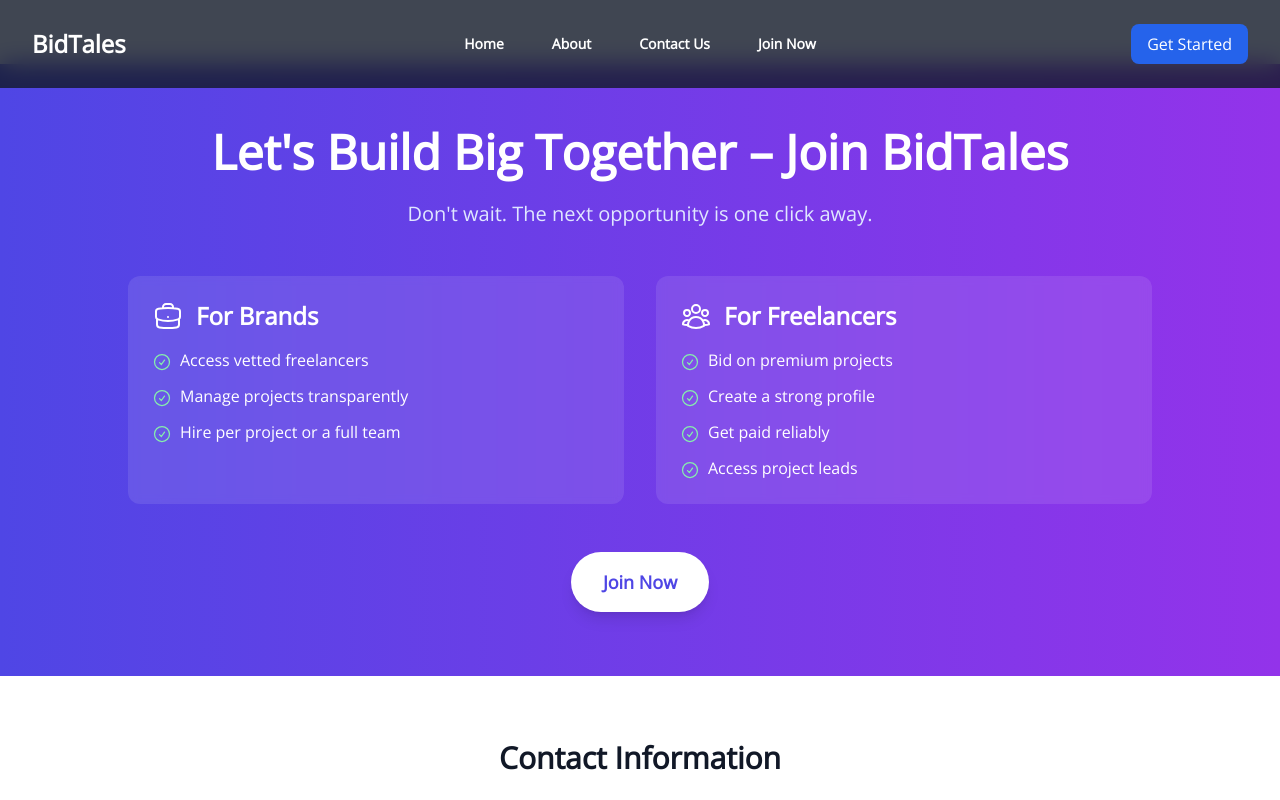
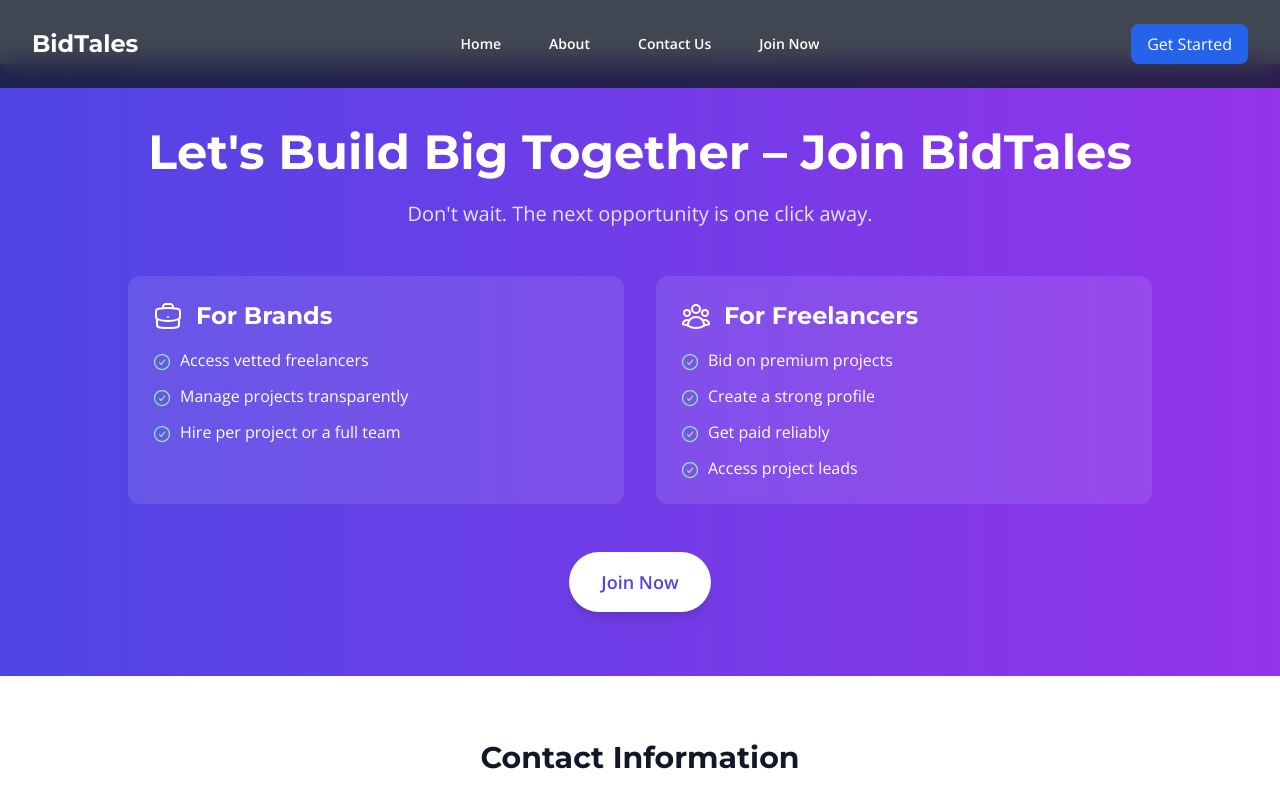
Before and after one commit to mayankvagadia/Bidtales, a React (Vite) app: page /contact in a window 1280 px wide. Shown: the top 800 px of the page. Built offline with nearby package versions, Linux system fonts and the light colour scheme.

Commit message:
font family added

```diff
--- a/package.json
+++ b/package.json
@@ -11,6 +11,8 @@
     "preview": "vite preview"
   },
   "dependencies": {
+    "@fontsource/montserrat": "^5.2.5",
+    "@fontsource/open-sans": "^5.2.5",
     "@headlessui/react": "^2.2.3",
     "@heroicons/react": "^2.2.0",
     "@tailwindcss/postcss": "^4.1.6",
--- a/src/App.jsx
+++ b/src/App.jsx
@@ -117,7 +117,7 @@ export default function App() {
 
   return (
     <Router>
-      <div className="min-h-screen flex flex-col bg-white">
+      <div className="min-h-screen flex flex-col bg-white font-sans">
         <Navigation />
         <ScrollToTop />
         <div className="pt-16"> {/* Add padding to account for fixed header */}
--- a/src/components/Navigation.jsx
+++ b/src/components/Navigation.jsx
@@ -84,7 +84,7 @@ export default function Navigation() {
         <nav className="mx-auto flex max-w-7xl items-center justify-between p-6 lg:px-8" aria-label="Global">
           <div className="flex lg:flex-1">
             <a href="#" className="-m-1.5 p-1.5">
-              <span className="text-2xl font-bold text-white">BidTales</span>
+              <span className="text-2xl font-bold text-white font-heading">BidTales</span>
             </a>
           </div>
           <div className="flex lg:hidden">
@@ -104,7 +104,7 @@ export default function Navigation() {
                 href={item.href}
                 className={classNames(
                  'text-white hover:text-primary-600',
-                  'text-sm font-semibold leading-6 transition-colors duration-200'
+                  'text-sm font-semibold leading-6 transition-colors duration-200 font-sans'
                 )}
                 aria-current={item.current ? 'page' : undefined}
               >
@@ -115,7 +115,7 @@ export default function Navigation() {
           <div className="hidden lg:flex lg:flex-1 lg:justify-end">
             <a
               href="#join"
-              className="px-4 py-2 bg-blue-600 text-white rounded-lg hover:bg-blue-700 transition-colors"
+              className="px-4 py-2 bg-blue-600 text-white rounded-lg hover:bg-blue-700 transition-colors font-sans"
             >
               Get Started
             </a>
--- a/src/index.css
+++ b/src/index.css
@@ -1,5 +1,19 @@
-@import url('https://fonts.googleapis.com/css2?family=Montserrat:wght@700&family=Open+Sans&display=swap');
+@import '@fontsource/open-sans'; /* Default weight 400 */
+@import '@fontsource/open-sans/600.css'; /* Semi-bold */
+@import '@fontsource/open-sans/700.css'; /* Bold */
+@import '@fontsource/montserrat/700.css'; /* Bold for headings */
 
 @tailwind base;
 @tailwind components;
 @tailwind utilities;
+
+@layer base {
+  html {
+    font-family: 'Open Sans', sans-serif;
+  }
+
+  h1, h2, h3, h4, h5, h6 {
+    font-family: 'Montserrat', sans-serif;
+    font-weight: 700;
+  }
+}
--- a/tailwind.config.js
+++ b/tailwind.config.js
@@ -5,6 +5,10 @@ export default {
     "./src/**/*.{js,ts,jsx,tsx}",
   ],
   theme: {
+    fontFamily: {
+      sans: ['Open Sans', 'sans-serif'],
+      heading: ['Montserrat', 'sans-serif'],
+    },
     extend: {
       colors: {
         primary: {
@@ -47,10 +51,6 @@ export default {
           900: '#111827',
         },
       },
-      fontFamily: {
-        sans: ['Open Sans', 'sans-serif'],
-        heading: ['Montserrat', 'sans-serif'],
-      },
     },
   },
   plugins: [],
```
Also changed, not shown: 1 other file (tests, documents, lock files or other folders).
